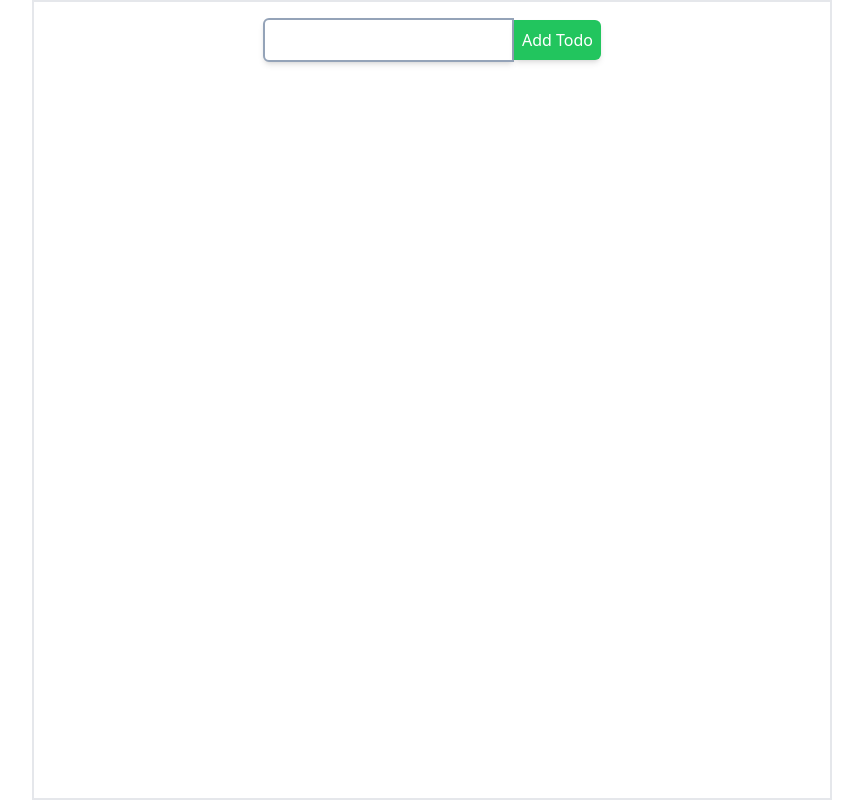
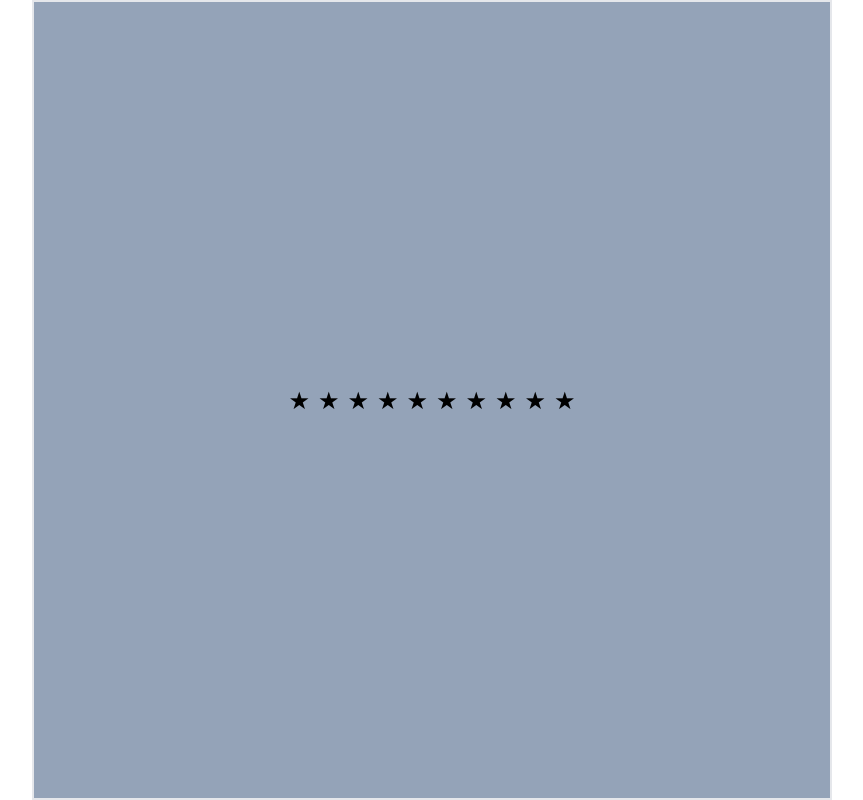
Before and after one commit to Saroj-Kumarr/React-Machine-Coding-Questions, a React (Vite) app: page / in a window 1280 px wide. Shown: the whole page, without its empty margins (208-1071 px from the left). Built offline with nearby package versions, Linux system fonts and the light colour scheme.

Commit message:
Solved star rating question ✅

```diff
--- a/src/App.jsx
+++ b/src/App.jsx
@@ -1,10 +1,9 @@
-import Accordian from "./components/Accordian";
-import TodoList from "./components/TodoList";
+import StarRating from "./components/StarRating";
 
 const App = () => {
   return (
     <div className="mx-auto w-[800px] border-2 border-gray-200 h-screen">
-      <TodoList />
+      <StarRating starCount={10} />
     </div>
   );
 };
--- /dev/null
+++ b/src/components/StarRating.jsx
@@ -0,0 +1,40 @@
+import { useState } from "react";
+
+const StarRating = ({ starCount = 5 }) => {
+  const [starValue, setStarValue] = useState(0);
+  const [hoverValue, setHoverValue] = useState(0);
+
+  const handleClick = (index) => {
+    setStarValue(index + 1);
+  };
+
+  const handleMouseEnter = (index) => {
+    setHoverValue(index + 1);
+  };
+
+  const handleMouseLeave = () => {
+    setHoverValue(0);
+  };
+
+  return (
+    <div className="flex gap-2 items-center justify-center bg-slate-400 h-full">
+      {Array.from({ length: starCount }, (_, index) => (
+        <span
+          key={index}
+          className={`text-2xl ${
+            (hoverValue === 0 && index < starValue) || index < hoverValue
+              ? "text-yellow-500"
+              : ""
+          }`}
+          onClick={() => handleClick(index)}
+          onMouseEnter={() => handleMouseEnter(index)}
+          onMouseLeave={handleMouseLeave}
+        >
+          &#9733;
+        </span>
+      ))}
+    </div>
+  );
+};
+
+export default StarRating;
```
